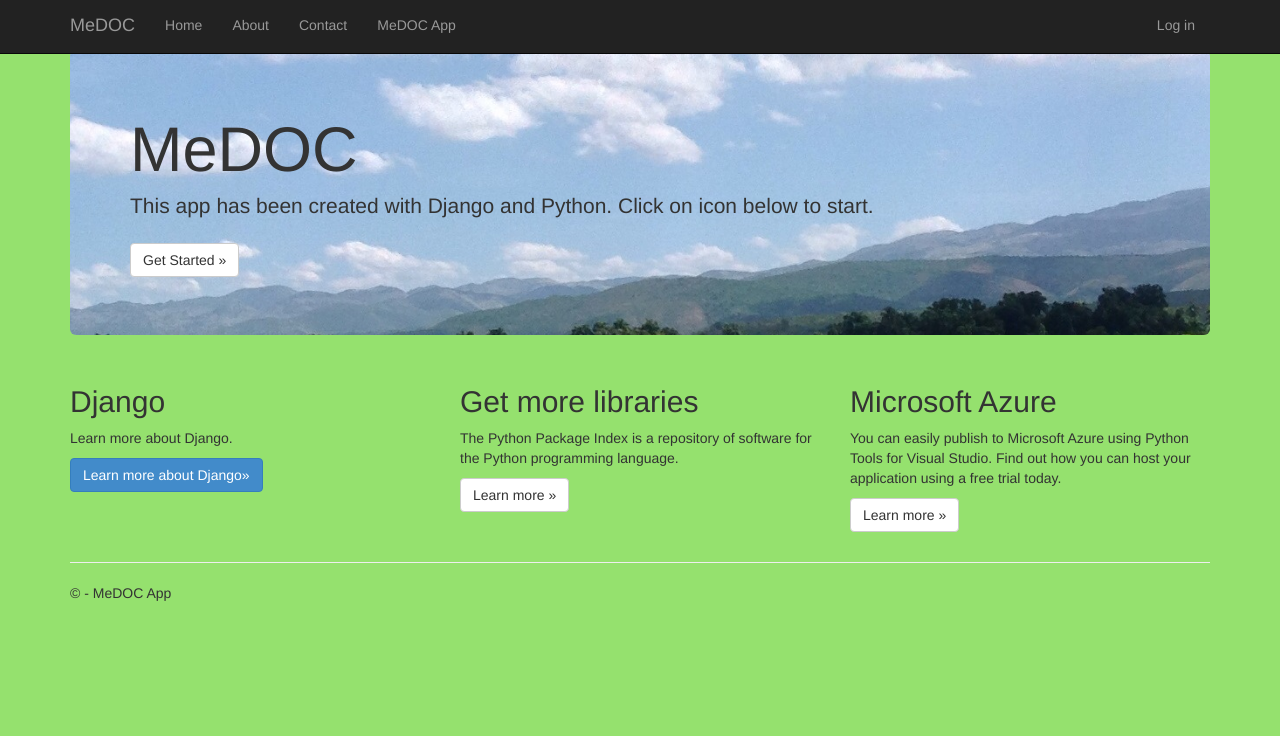
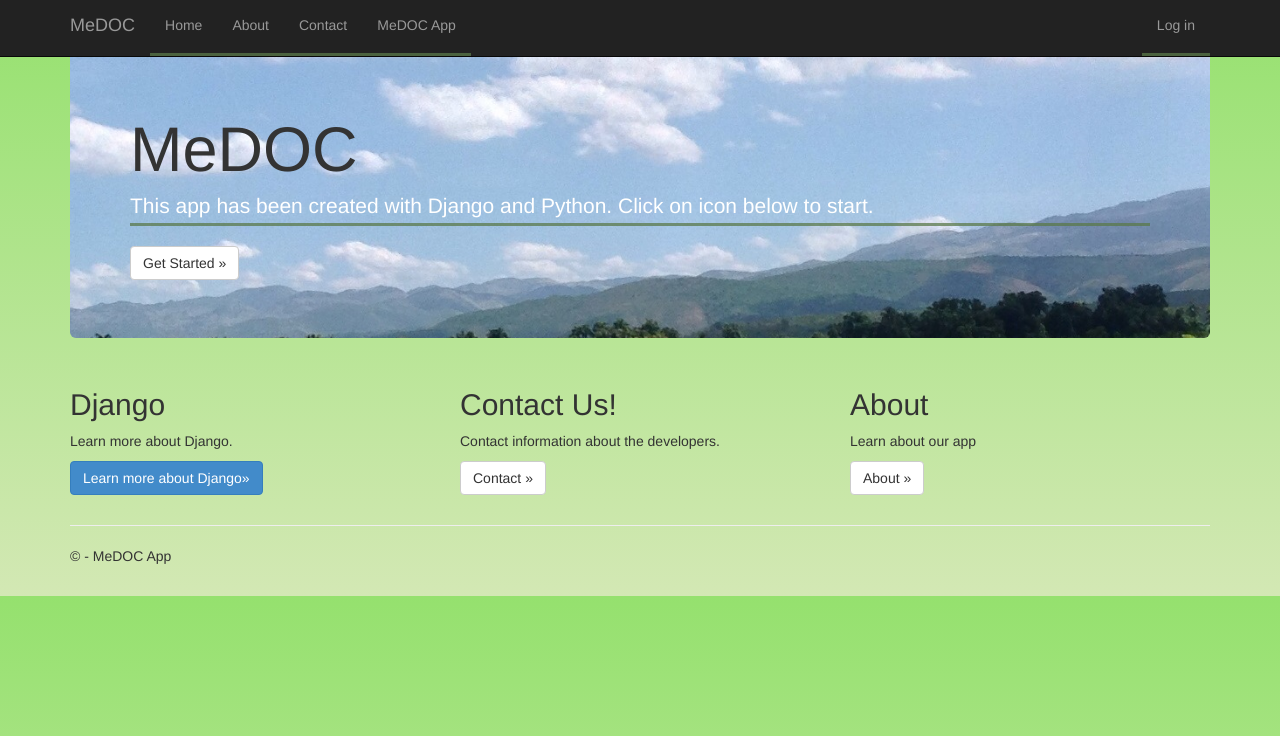
Before and after one commit to AlexandreSeb97/medoc, a Django app: template app/templates/app/index.html in a window 1280 px wide. Shown: the top 736 px of the page. Run offline with Django 3.2, Linux system fonts and the light colour scheme; the template is opened without the code that fills it, so the values that code supplies are empty; some libraries are stand-ins or nearby versions.

Commit message:
little design change

```diff
--- a/app/static/app/content/site.css
+++ b/app/static/app/content/site.css
@@ -2,31 +2,30 @@ body {
     padding-top: 50px;
     padding-bottom: 20px;
     background-color: rgb(149, 225, 110);
-<<<<<<< HEAD
-    background-image: linear-gradient( rgb(149, 225, 110), #808080);
-=======
-    background-image: linear-gradient( rgba(149, 225, 110), #808080);
->>>>>>> origin/master
+
+    background-image: linear-gradient( rgb(149, 225, 110), #d3e8b4);
+
+
 }
 
 .nav {
   padding-left: 0;
   margin-bottom: 0;
   list-style: none;
-<<<<<<< HEAD
+
   border-bottom: 3px solid rgba(89, 121, 73, 0.74);
   padding-bottom: 3px;
 }
 
 .lead
 {
-=======
-  border-bottom: 3px solid rgba(89, 121, 73, 0.74));
+
+  border-bottom: 3px solid rgba(89, 121, 73, 0.74);
   padding-bottom: 3px;
 }
 
 .lead {
->>>>>>> origin/master
+
     color: white;
 }
 
--- a/app/templates/app/index.html
+++ b/app/templates/app/index.html
@@ -20,14 +20,14 @@
 
     </div>
     <div class="col-md-4">
-        <h2>Get more libraries</h2>
-        <p>The Python Package Index is a repository of software for the Python programming language.</p>
-        <p><a class="btn btn-default" href="https://pypi.python.org/pypi">Learn more &raquo;</a></p>
+        <h2>Contact Us!</h2>
+        <p>Contact information about the developers.</p>
+        <p><a class="btn btn-default" href="{% url 'contact' %}">Contact &raquo;</a></p>
     </div>
     <div class="col-md-4">
-        <h2>Microsoft Azure</h2>
-        <p>You can easily publish to Microsoft Azure using Python Tools for Visual Studio. Find out how you can host your application using a free trial today.</p>
-        <p><a class="btn btn-default" href="http://azure.microsoft.com">Learn more &raquo;</a></p>
+        <h2>About</h2>
+        <p>Learn about our app</p>
+        <p><a class="btn btn-default" href="{% url 'about' %}">About &raquo;</a></p>
     </div>
 </div>
 
```
